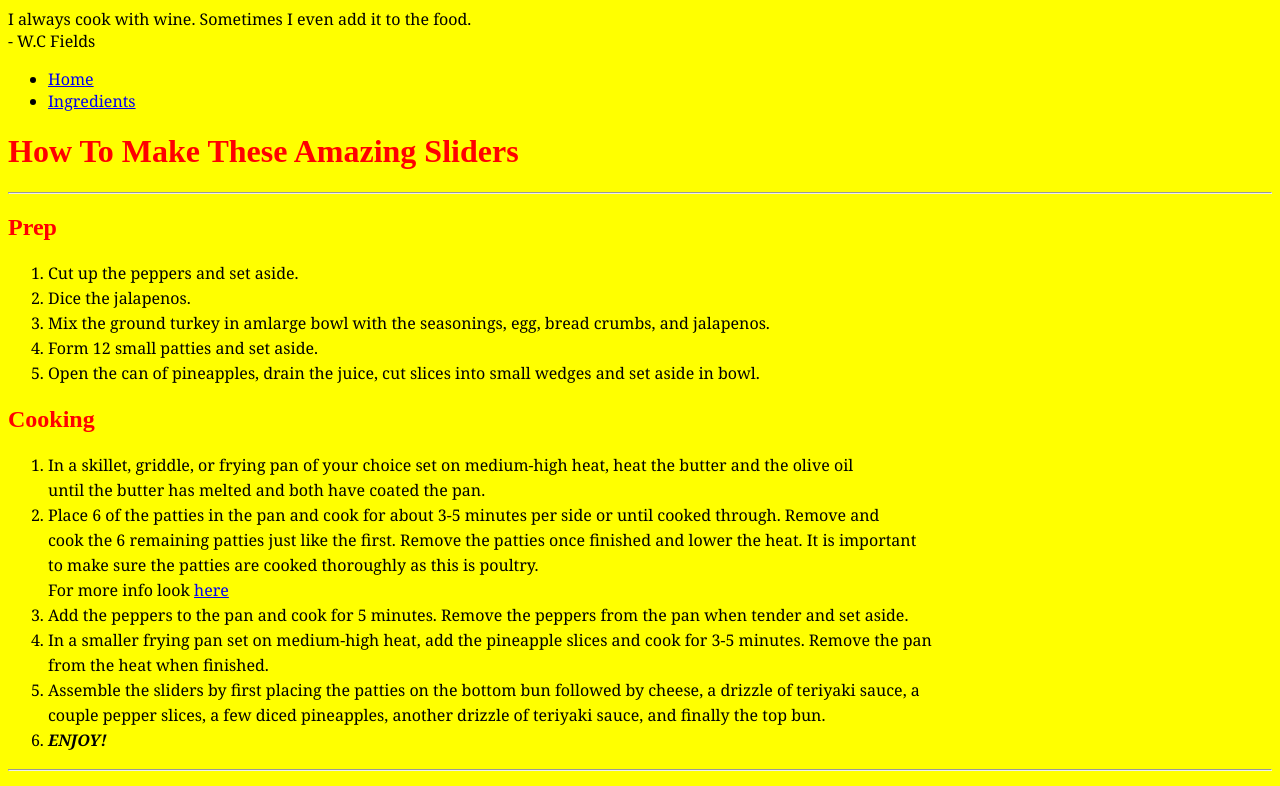
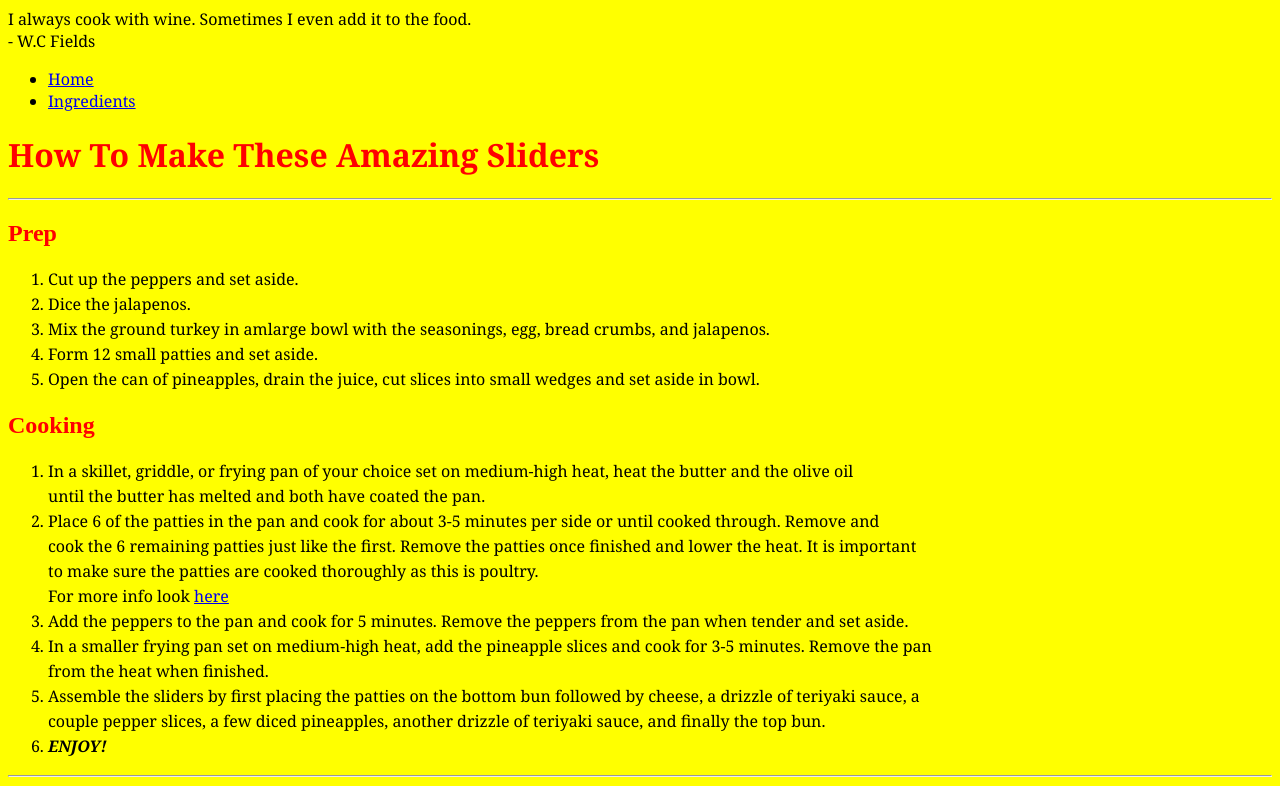
Before and after one commit to BdotWALL/My_Favorite_Recipe, a plain HTML site: page directions.html in a window 1280 px wide. Shown: the top 786 px of the page. Drawn offline with Linux system fonts and the light colour scheme.

Commit message:
CSS Update

```diff
--- a/directions.html
+++ b/directions.html
@@ -14,7 +14,7 @@
         #main {color:red}
         #sub {color:red}
         th {color:red}
-        h1 {font-family:Georgia, serif:}
+        h1 {font-family:Georgia, serif}
         p {font-family: Georgia, serif;}
         ol {font-family: georgia,serif;}
         ul {font-family: Georgia, serif}
```
